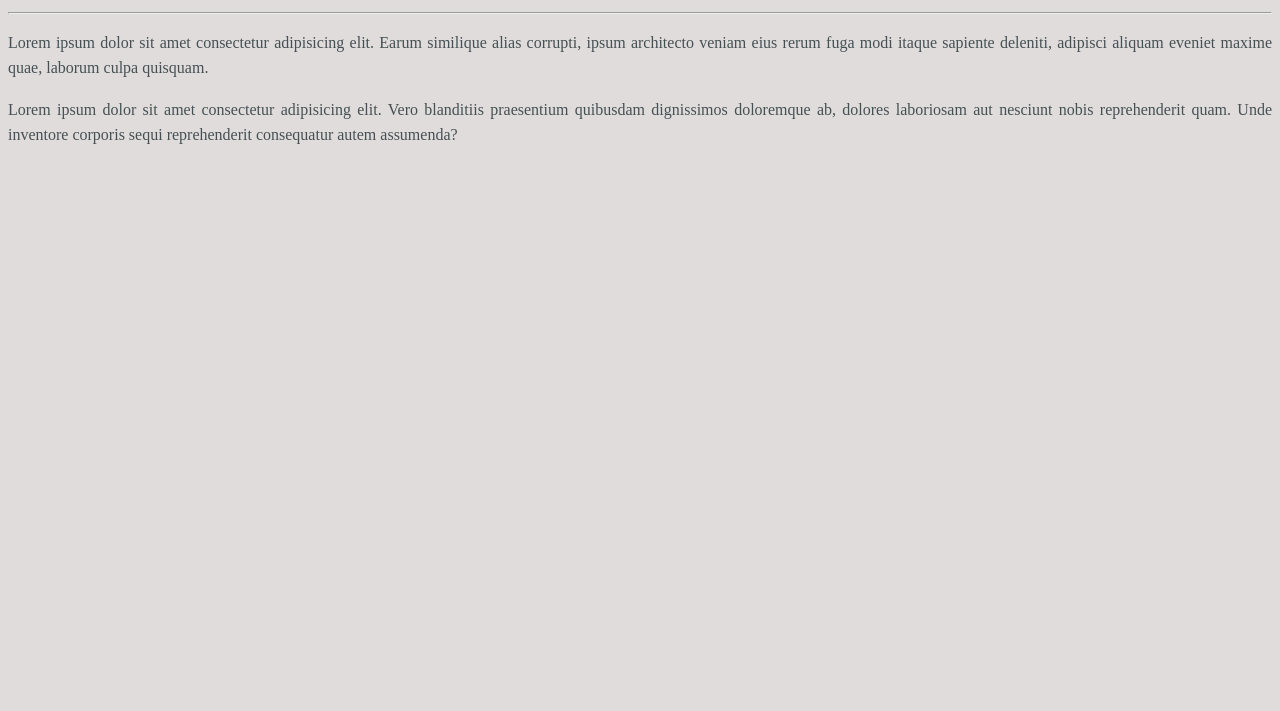
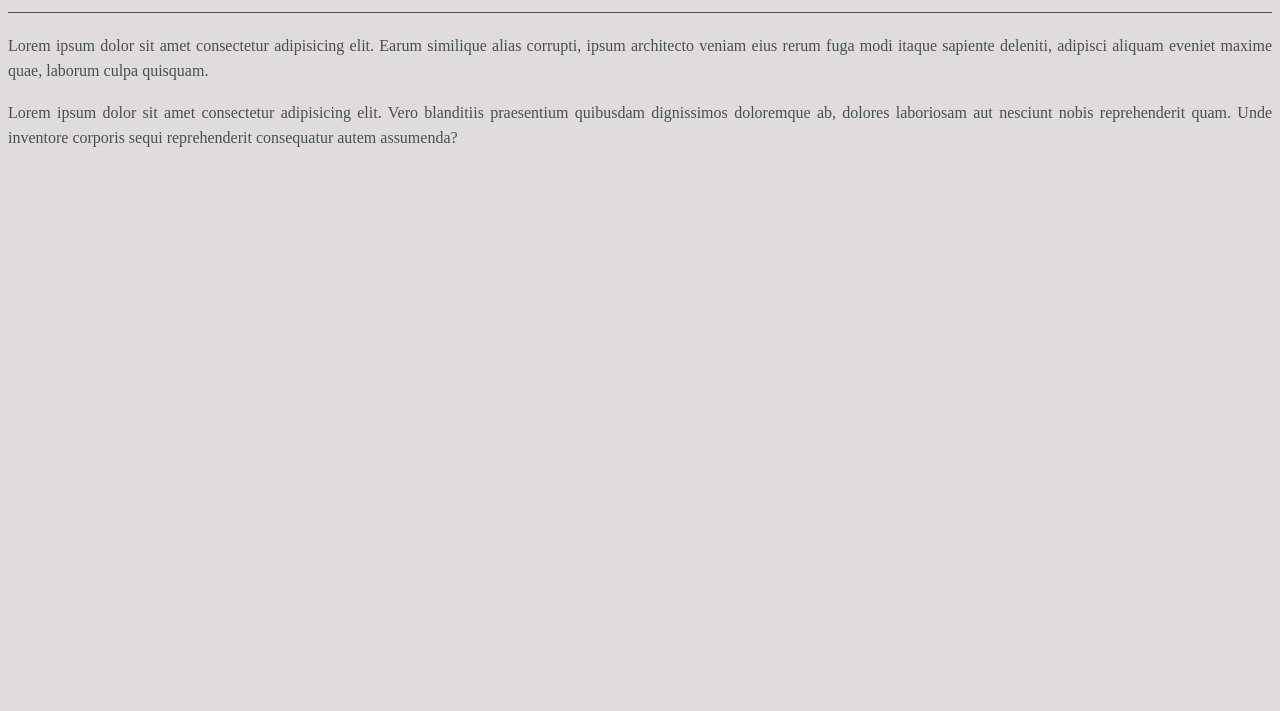
Before and after one commit to christiang009877-div/olamundo, a plain HTML site: page siteteste/index.html in a window 1280 px wide. Shown: the part 89-800 px from the top of the page. Drawn offline with Linux system fonts and the light colour scheme.

Commit message:
editando a linha

```diff
--- a/siteteste/estilos/style.css
+++ b/siteteste/estilos/style.css
@@ -21,3 +21,9 @@ body {
     background-color: #e0dcdc;
 
 }
+hr {
+    border: 0;
+    height: 1px;
+    background-color: #574a4a;
+    margin: 20px 0;
+}
```
